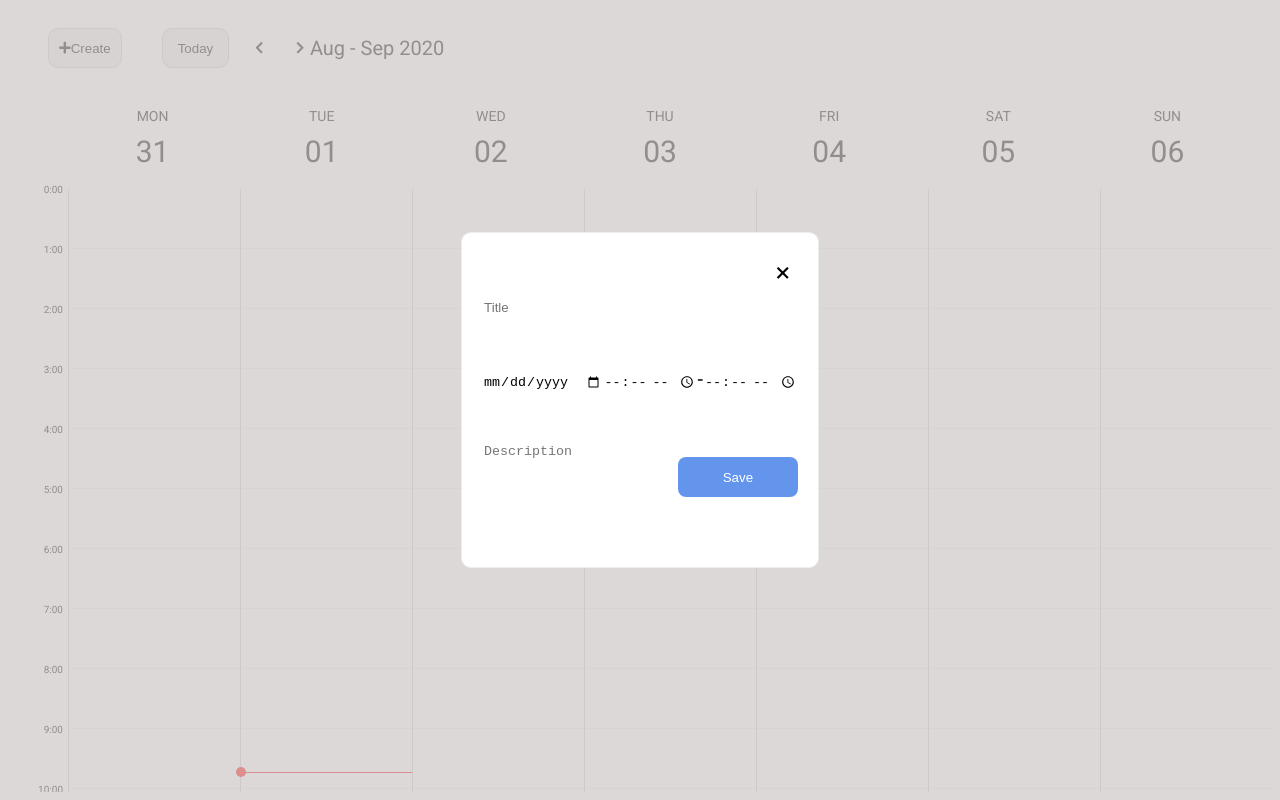
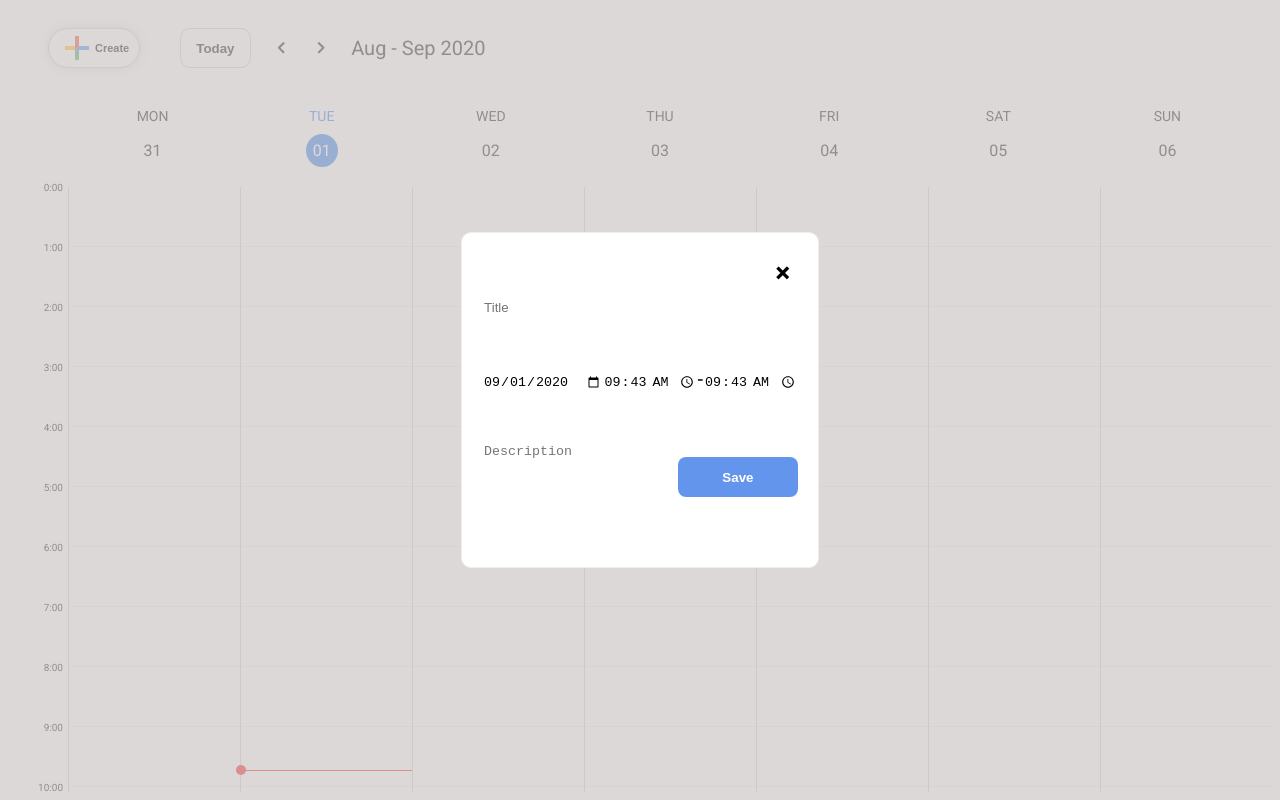
Before and after one commit to MikhailKamenchuk/calendar, a React app: page / in a window 1280 px wide. Both pictures are taken after a click on the button "Create". Built offline with nearby package versions, Linux system fonts and the light colour scheme; no server answers.

Commit message:
added use curraet date and time with open modal form and refactored code

```diff
--- a/src/App.jsx
+++ b/src/App.jsx
@@ -27,13 +27,16 @@ const App = () => {
       />
       <main className="calendar">
         <CalendarWeekHeader currentWeek={currentWeek} />
-        <Week events={events} currentWeek={currentWeek} fetchEvents={fetchEvents}/>
+        <Week
+          events={events}
+          currentWeek={currentWeek}
+          fetchEvents={fetchEvents}
+        />
       </main>
       <ModalForm
         isVisibleModal={isVisibleModal}
         toggleVisibleModal={toggleVisibleModal}
         fetchEvents={fetchEvents}
-        events={events}
       />
     </>
   )
--- a/src/components/CalendarWeekHeader/CalendarWeekHeader.jsx
+++ b/src/components/CalendarWeekHeader/CalendarWeekHeader.jsx
@@ -1,5 +1,6 @@
 import React from 'react';
-import {  generateWeek } from '../../utils';
+import moment from 'moment';
+import { generateWeek } from '../../utils';
 import './calendarWeekHeader.scss';
 
 
@@ -8,9 +9,14 @@ const CalendarWeekHeader = ({ currentWeek }) => {
   const week = generateWeek(currentWeek);
 
   return (
-    <header className="calendar__header">
-      {week.map((day, idx) => (
-        <div key={idx} className="calendar__day-label">
+    <header className="calendar__header ">
+      {week.map((day, idx) => {
+        const dayLableClassNamemoment = moment(day).format('DD MM YYYY') === moment().format('DD MM YYYY')
+        ? 'calendar__day-label today'
+        : 'calendar__day-label';
+
+        return (
+          <div key={idx} className={dayLableClassNamemoment}>
             <span className="calendar__day-name">
               {day.format("ddd")}
             </span>
@@ -18,7 +24,9 @@ const CalendarWeekHeader = ({ currentWeek }) => {
               {day.format("DD")}
             </span>
           </div>
-      ))}
+        )
+      }
+      )}
     </header>
   )
 }
--- a/src/components/CalendarWeekHeader/calendarWeekHeader.scss
+++ b/src/components/CalendarWeekHeader/calendarWeekHeader.scss
@@ -1,24 +1,36 @@
-.calendar{
-   &__header {
+.calendar {
+    &__header {
         display: flex;
         width: 100%;
         margin-top: 20px;
         padding-left: 60px;
         padding-right: 20px;
-    };
+    }
+    &__day-name {
+        font-size: 14px;
+        text-transform: uppercase;
+    }
+    &__day-number {
+        font-size: 16px;
+        margin-top: 10px;
+        border-radius: 50%;
+        padding: 7px;
+    }
+
     &__day-label {
         display: flex;
         flex: 1;
         flex-direction: column;
         height: 100%;
         align-items: center;
-    };
-    &__day-name {
-        font-size: 14px;
-        text-transform: uppercase;
-    };
-    &__day-number {
-        font-size: 30px;
-        margin-top: 10px;
-    };
+        &.today {
+            & .calendar__day-name {
+                color: #1a73e8;
+            }
+            & .calendar__day-number {
+                color: #fff;
+                background-color: #1a73e8;
+            }
+        }
+    }
 }
--- a/src/components/Event/Event.jsx
+++ b/src/components/Event/Event.jsx
@@ -3,17 +3,17 @@ import moment from 'moment';
 import { deleteEvent } from '../../services/gateway'
 import './event.scss';
 
-const EvetTooltip = ({ visibleTooltip, id, fetchEvents }) => {
+const EvetTooltip = ({ id, fetchEvents, toggleVisibleTooltip }) => {
   useEffect(() => {
-
     const deleteEventHandler = () => {
-      // debugger;
       deleteEvent(id)
         .then(() => fetchEvents())
         .catch(error => alert(error))
     }
+
     const eventDelEl = document.querySelector('.event__delete-tooltip');
     eventDelEl.addEventListener('click', deleteEventHandler);
+
     return () => eventDelEl.removeEventListener('click', deleteEventHandler);
 
   });
@@ -21,6 +21,7 @@ const EvetTooltip = ({ visibleTooltip, id, fetchEvents }) => {
   return (
     <div
       className="event__delete-tooltip"
+      onMouseOut={() => toggleVisibleTooltip(false)}
     >
       Delete
     </div>
@@ -31,6 +32,7 @@ const Event = ({ fetchEvents, eventData }) => {
   const [visibleTooltip, toggleVisibleTooltip] = useState(false);
 
   const { id, title, description, dateStart, dateEnd } = eventData;
+
   const from = moment(dateStart).format('HH:mm');
   const to = moment(dateEnd).format('HH:mm');
 
@@ -38,13 +40,17 @@ const Event = ({ fetchEvents, eventData }) => {
     <div className="event"  >
       <button
         className='event__close-btn close-btn'
-        onClick={() => toggleVisibleTooltip(true)}
-
+        onClick={() => toggleVisibleTooltip(!visibleTooltip)}
       >+</button>
       <div className="event__title">{title}</div>
       <div className="event__time">{`${from} - ${to}`}</div>
       <div className='event__description'>{description}</div>
-      {visibleTooltip && <EvetTooltip visibleTooltip={visibleTooltip} id={id} fetchEvents={fetchEvents} />}
+      {visibleTooltip &&
+        <EvetTooltip
+          id={id}
+          fetchEvents={fetchEvents}
+          toggleVisibleTooltip={toggleVisibleTooltip}
+        />}
     </div>
   )
 }
--- a/src/components/Event/event.scss
+++ b/src/components/Event/event.scss
@@ -1,35 +1,42 @@
 .event {
     width: 90%;
-    height: 100px;
+    height: 60px;
     background-color: cornflowerblue;
     border-radius: 8px;
-    font-size: 16px;
+    font-size: 12px;
     color: #fff;
-    padding: 10px;
+    padding: 6px;
     position: relative;
     display: flex;
     flex-direction: column;
     align-items: left;
 
     &__title,
-    &__description {
+    &__description,
+    &__time {
         width: 100%;
         display: block;
         white-space: nowrap;
         overflow: hidden;
         text-overflow: ellipsis;
     }
+    &__title,
+    &__time {
+        width: 85%;
+    }
     & div {
-        margin-bottom: 5px;
+        margin-bottom: 2px;
     }
 
     &__close-btn {
         color: #fff;
         position: absolute;
-        right: 0;
-        top: 0;
+        right: 0px;
+        top: -7px;
+        font-size: 16px;
     }
     &__delete-tooltip {
+        z-index: 10;
         position: absolute;
         right: -83px;
         bottom: -34px;
@@ -43,6 +50,6 @@
         -webkit-box-shadow: 0px 0px 26px -2px rgba(0, 0, 0, 0.63);
         -moz-box-shadow: 0px 0px 26px -2px rgba(0, 0, 0, 0.63);
         box-shadow: 0px 0px 26px -2px rgba(0, 0, 0, 0.63);
-        cursor: pointer
+        cursor: pointer;
     }
 }
--- a/src/components/Header/Header.jsx
+++ b/src/components/Header/Header.jsx
@@ -9,8 +9,18 @@ const Header = ({
 }) => {
   return (
     <header className="header">
-      <button className="create-event-button" onClick={() => toggleVisibleModal(true)}>
-        <i className="fas fa-plus"></i>
+      <button
+        className="create-event-button"
+        onClick={() => toggleVisibleModal(true)}
+      >
+        <svg width="36" height="36" viewBox="0 0 36 36">
+          <path fill="#34A853" d="M16 16v14h4V20z"></path>
+          <path fill="#4285F4" d="M30 16H20l-4 4h14z"></path>
+          <path fill="#FBBC05" d="M6 16v4h10l4-4z"></path>
+          <path fill="#EA4335" d="M20 16V6h-4v14z"></path>
+          <path fill="none" d="M0 0h36v36H0z"></path>
+        </svg>
+
          Create
       </button>
       <Navigation setCurrentWeek={setCurrentWeek} currentWeek={currentWeek} />
--- a/src/components/Header/header.scss
+++ b/src/components/Header/header.scss
@@ -7,5 +7,13 @@
     & .create-event-button {
         margin-right: 20px;
         padding: 0 10px;
+        display: flex;
+        align-items: center;
+        border-radius: 25px 25px;
+        background: #fff;
+        font-size: 11px;
+        -webkit-box-shadow: 0px 0px 11px -2px  rgba(0, 0, 0, 0.25);
+        -moz-box-shadow: 0px 0px 11px -2px rgba(0, 0, 0, 0.25);
+        box-shadow: 0px 0px 11px -2px rgba(0, 0, 0, 0.25);
     }
 }
--- a/src/components/ModalForm/ModalForm.jsx
+++ b/src/components/ModalForm/ModalForm.jsx
@@ -1,6 +1,6 @@
 import React, { useState, useEffect } from 'react';
 import moment from 'moment';
-import { getEventsList, createEvent } from '../../services/gateway'
+import { createEvent } from '../../services/gateway'
 import './modalForm.scss';
 
 const destructureData = data => {
@@ -14,14 +14,22 @@ const destructureData = data => {
   }
 }
 
-const ModalForm = ({ isVisibleModal, toggleVisibleModal, fetchEvents, events }) => {
-  const [eventData, setEventData] = useState(null);
+const ModalForm = ({ isVisibleModal, toggleVisibleModal, fetchEvents }) => {
+
+  const [formData, setFormData] = useState({
+    title: '',
+    date: moment().format('YYYY-MM-DD'),
+    timeStart: moment().format('HH:mm'),
+    timeEnd: moment().format('HH:mm'),
+    description: '',
+  });
+
+  const { title, date, timeStart, timeEnd, description } = formData;
+
 
   useEffect(() => {
     const createEventHandler = e => {
       e.preventDefault();
-
-      const formData = Object.fromEntries([...new FormData(e.target)]);
 
       createEvent(destructureData(formData))
         .then(() => {
@@ -34,7 +42,8 @@ const ModalForm = ({ isVisibleModal, toggleVisibleModal, fetchEvents, events })
     formEl.addEventListener('submit', createEventHandler);
 
     return () => formEl.removeEventListener('submit', createEventHandler);
-  }, []);
+  }, [formData]);
+
 
   const modalClassName = !isVisibleModal
     ? 'modal overlay hidden'
@@ -46,14 +55,62 @@ const ModalForm = ({ isVisibleModal, toggleVisibleModal, fetchEvents, events })
         <div className="create-event">
           <button className="close-btn" onClick={() => toggleVisibleModal(false)}>+</button>
           <form className='create-event__form'>
-            <input type="text" name="title" className="create-event__field" placeholder="Title" />
+            <input
+              type="text"
+              name="title"
+              className="create-event__field"
+              placeholder="Title"
+              value={title}
+              onChange={e => setFormData({
+                ...formData,
+                title: e.target.value
+              })}
+            />
             <div className="create-event__time-block">
-              <input type="date" name="date" className="create-event__date-field" />
-              <input type="time" name="timeStart" className="create-event__date-field" />
+              <input
+                type="date"
+                name="date"
+                className="create-event__date-field"
+                value={date}
+                onChange={e => setFormData({
+                  ...formData,
+                  date: e.target.value
+                })}
+              />
+              <input
+                type="time"
+                name="timeStart"
+                className="create-event__date-field"
+                step='900'
+                value={timeStart}
+                onChange={e => setFormData({
+                  ...formData,
+                  timeStart: e.target.value
+                })}
+              />
               <span>-</span>
-              <input type="time" name="timeEnd" className="create-event__date-field" />
+              <input
+                type="time"
+                name="timeEnd"
+                className="create-event__date-field"
+                step='900'
+                value={timeEnd}
+                onChange={e => setFormData({
+                  ...formData,
+                  timeEnd: e.target.value
+                })}
+              />
             </div>
-            <textarea name="description" id="" placeholder="Description" className="create-event-form__field"></textarea>
+            <textarea
+              name="description"
+              id="" placeholder="Description"
+              className="create-event-form__field"
+              value={description}
+              onChange={e => setFormData({
+                ...formData,
+                description: e.target.value
+              })}
+            />
             <button className="create-event__submit-btn" type='submit'>Save</button>
           </form>
         </div>
--- a/src/components/Navigation/navigation.scss
+++ b/src/components/Navigation/navigation.scss
@@ -12,4 +12,8 @@
       outline: none;
       border: none;
   }
+
+  &__displayed-month{
+    margin-left: 20px
+  }
 }
--- a/src/services/gateway.js
+++ b/src/services/gateway.js
@@ -1,14 +1,6 @@
 const baseUrl = 'https://5f33e64ccfaf5a001646b6d1.mockapi.io/api/v1/events';
 
 const getEventsList = () => fetch(baseUrl)
-  .then(res => {
-    if (res.ok) {
-      return res.json()
-    }
-    throw new Error("Internal Server Error. Can't display events")
-  });
-
-const getEvent = eventId => fetch(`${baseUrl}/${eventId}`)
   .then(res => {
     if (res.ok) {
       return res.json()
@@ -50,7 +42,6 @@ const deleteEvent = eventId => fetch(`${baseUrl}/${eventId}`, {
 
 export {
   getEventsList,
-  getEvent,
   createEvent,
   updateEvent,
   deleteEvent
--- a/src/styles/index.scss
+++ b/src/styles/index.scss
@@ -12,6 +12,8 @@ button {
     border-radius: 10px;
     cursor: pointer;
     border: 1px solid #ccc;
+    background-color: #fff;
+    font-weight: 700;
 }
 .close-btn {
     transform: rotate(45deg);
```
Lines whose indentation alone changed are shown as unchanged.
